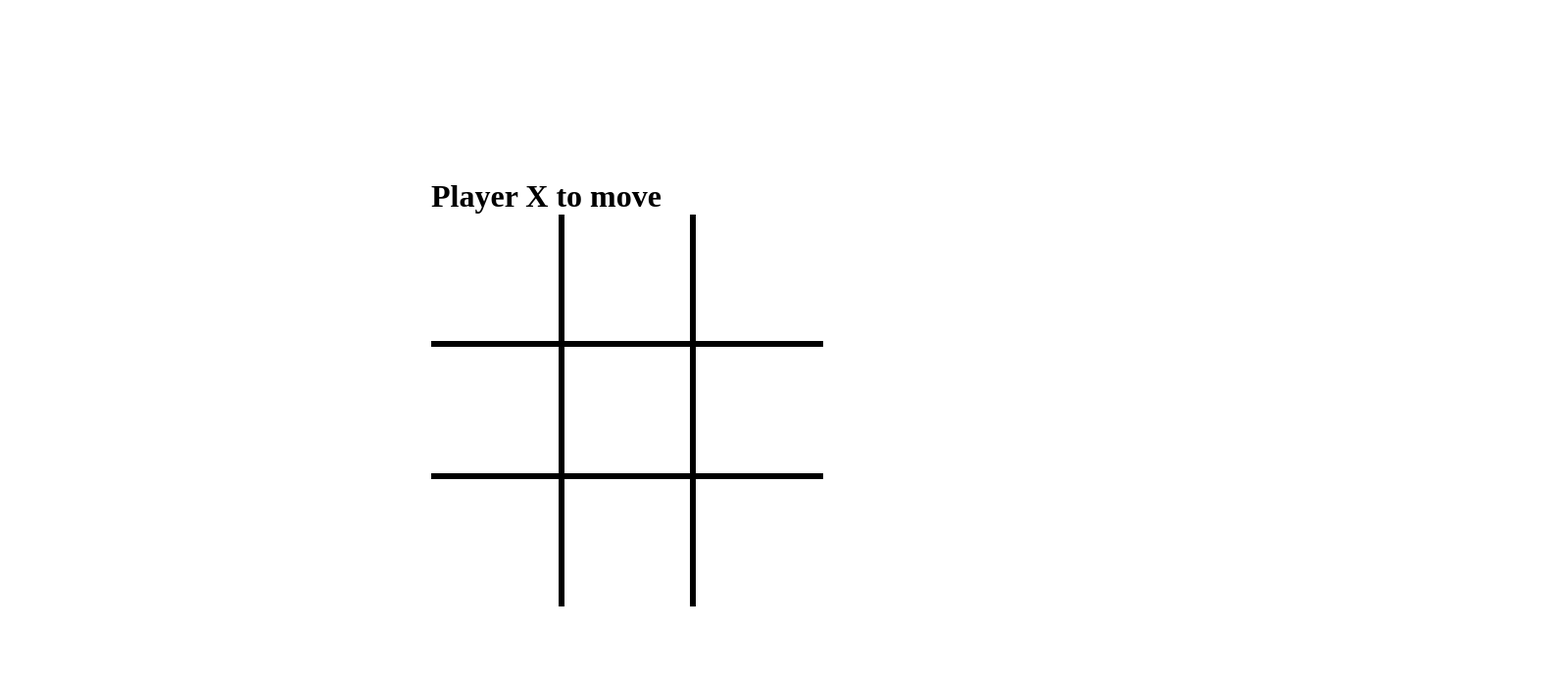
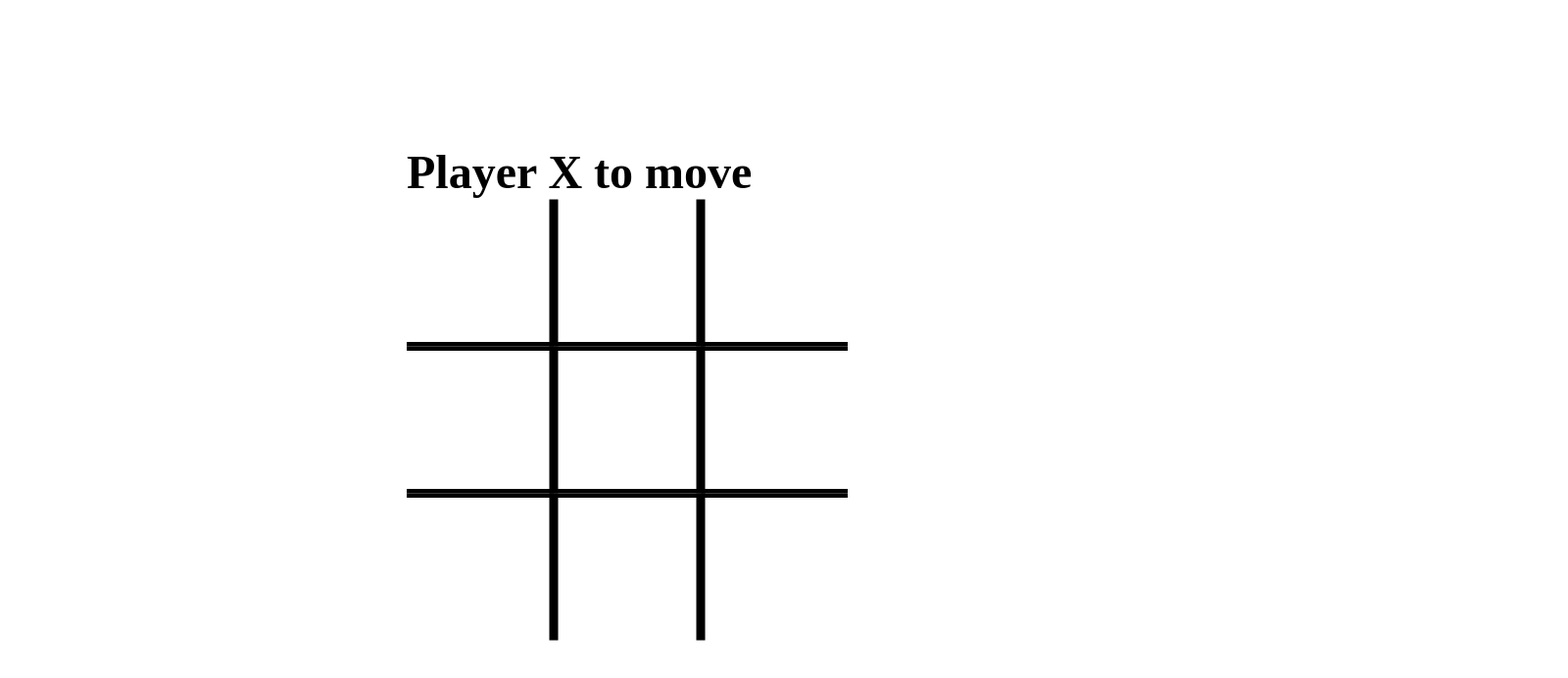
Before and after one commit to jacobfashanu/react-tic-tac-toe, a React (Vite) app: page / in a window 1280 px wide. Shown: the top 692 px of the page at 98% size, 1600 px wide, since content can reach past the window. Built offline with nearby package versions, Linux system fonts and the light colour scheme.

Commit message:
Updated font-size of XOs

```diff
--- a/src/components/App.jsx
+++ b/src/components/App.jsx
@@ -325,7 +325,7 @@ function App() {
           isGameOverTile8();
         }}></Tile>
       </div>
-      {isGameOver && <button onClick={reset}>Click here to restart</button>}
+      {isGameOver && <button id='restart' onClick={reset}>Click here to restart</button>}
     </>
   )
 }
--- a/src/styles/App.css
+++ b/src/styles/App.css
@@ -13,6 +13,7 @@ body {
   align-items: center;
   justify-content: center;
   height: 100%;
+  transform: scale(1.5);
   /* background-color: red;
   color: yellow; */
 }
@@ -20,16 +21,26 @@ body {
 #tic-tac-container {
   display: grid;
   grid-template-columns: 1fr 1fr 1fr;
-  width: 400px;
-  height: 400px;
+  /* width: 400px; */
+  /* height: 400px; */
+  max-height: 300px;
+  font-size: 5rem;
   /* margin: auto; */
 }
 
 .tiles{
   border: solid;
   text-align: center;
-  padding: 50px;
+  width: 100px;
+  height: 100px;
+  /* padding: 50px; */
   /* margin: auto; */
+}
+
+#restart{
+  /* background-color: red; */
+  position: absolute;
+  margin-top: 10px;
 }
 
 .tiles:nth-child(1) {
```
